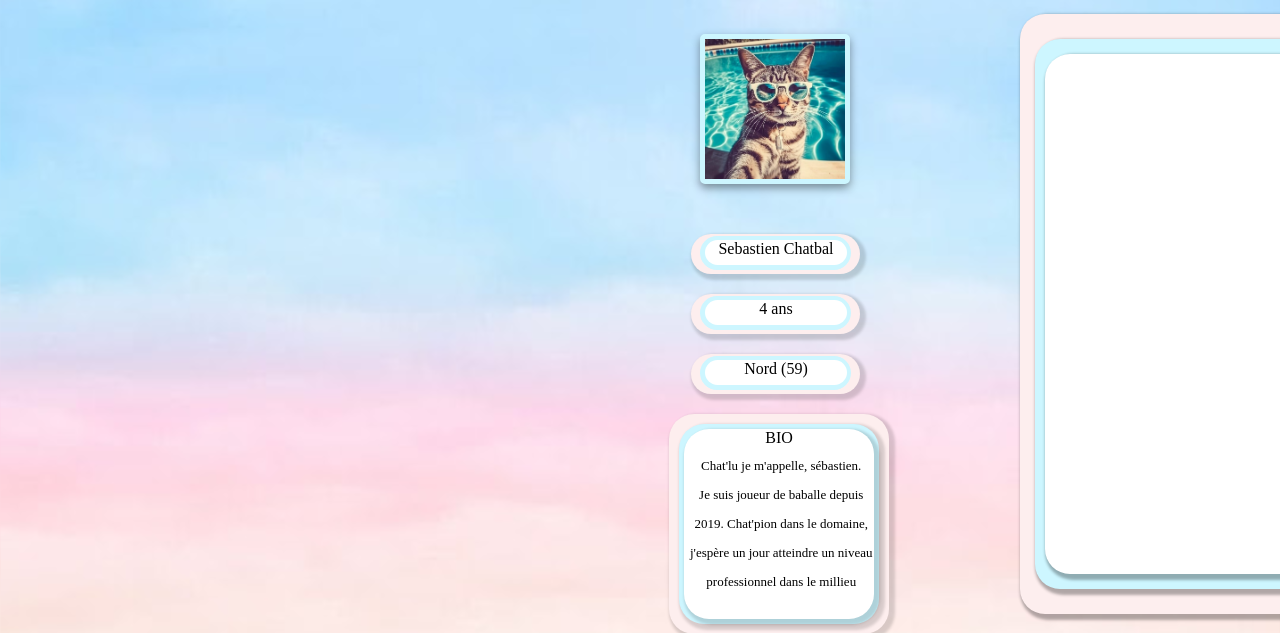
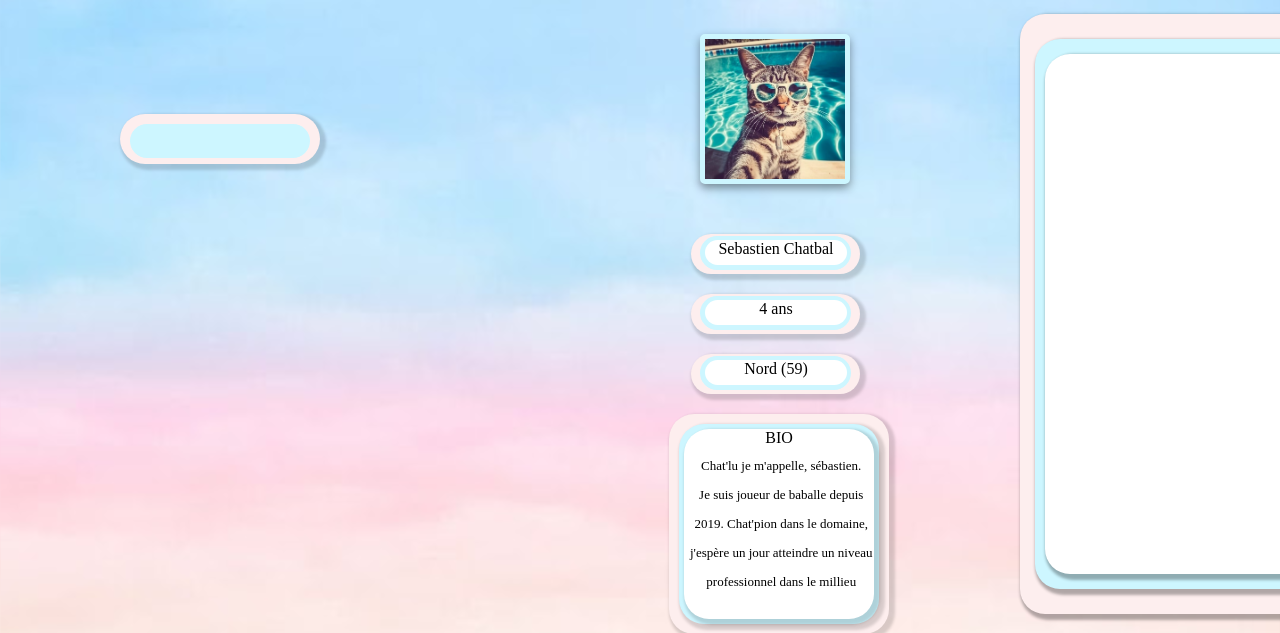
Before and after one commit to Mavrokai/myCatroulette, a PHP site: page /profil.html in a window 1280 px wide; the page is wider, and only the part inside the window is pictured. Shown: the part 86-719 px from the top of that part. Run offline with PHP 8.4, Linux system fonts and the light colour scheme.

Commit message:
patchnote5

```diff
--- a/profil.css
+++ b/profil.css
@@ -80,7 +80,7 @@ border-radius: 25px;
 }
 .text2{
 
-position: absolute;
+  position: absolute;
 width: 151px;
 height: 34px;
 left: 700px;
@@ -92,7 +92,7 @@ border-radius: 25px;
 
 .text3{
 
-position: absolute;
+  position: absolute;
 width: 142px;
 height: 25px;
 left: 705px;
@@ -199,3 +199,23 @@ border-radius: 25px;
   left: 690px;
   top: 515px;
 }
+
+.photo{
+  position: absolute;
+  width: 200px;
+  height: 50px;
+  left: 120px;
+  top: 200px;
+  background: #FDEEEE;
+  box-shadow: 3px 3px 3px 3px rgba(0, 0, 0, 0.15);
+  border-radius: 25px;
+}
+.photo2{
+  position: absolute;
+  width: 180px;
+  height: 34px;
+  left: 130px;
+  top: 210px;
+  background: #CDF6FF;
+  border-radius: 25px;
+}
--- a/profil.html
+++ b/profil.html
@@ -54,7 +54,8 @@
         </div>
         </section4>
         <section5>
-
+            <div class="photo"></div>
+            <div class="photo2"></div>
         </section5>
     </div>
 </body>
```
